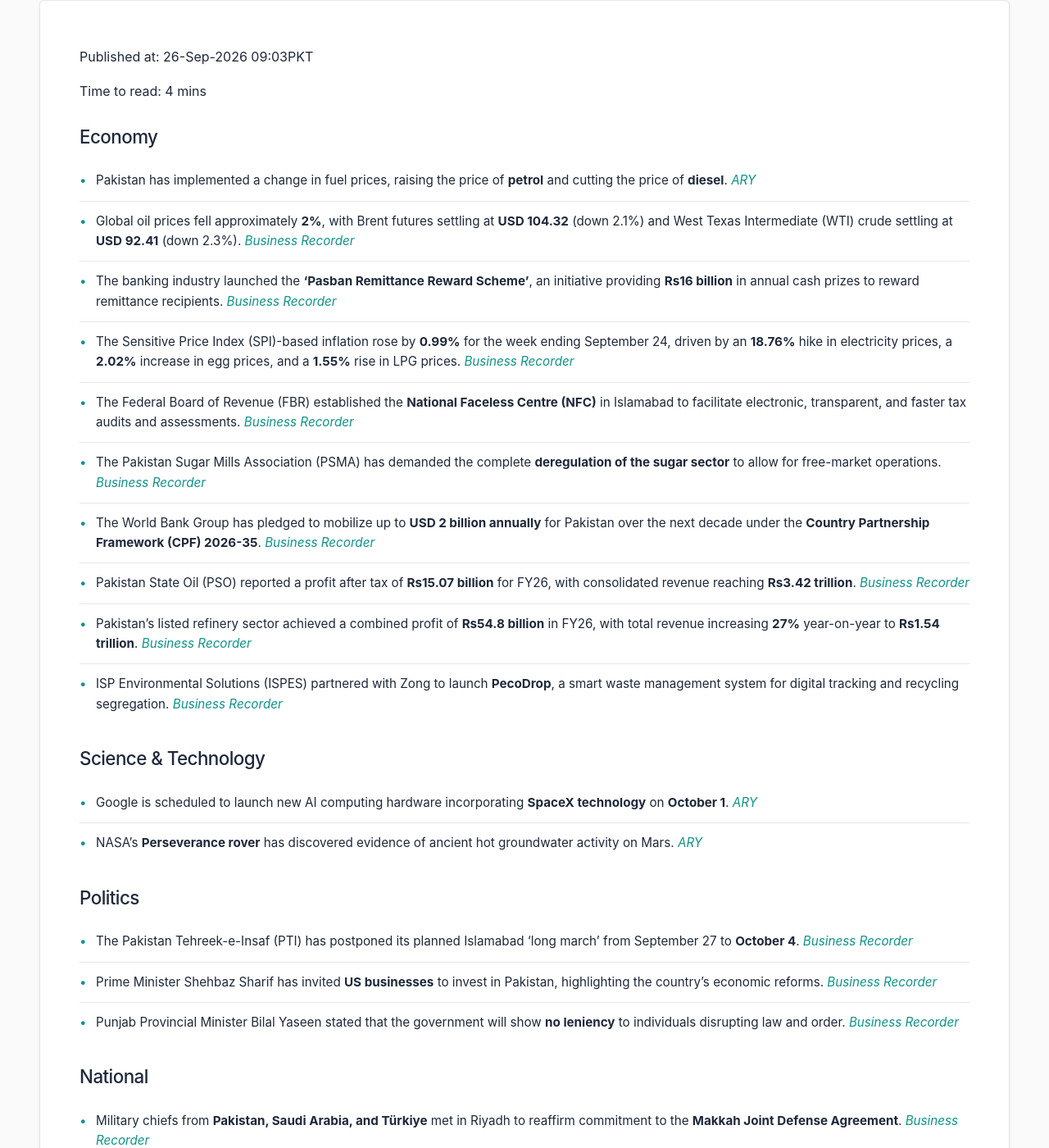
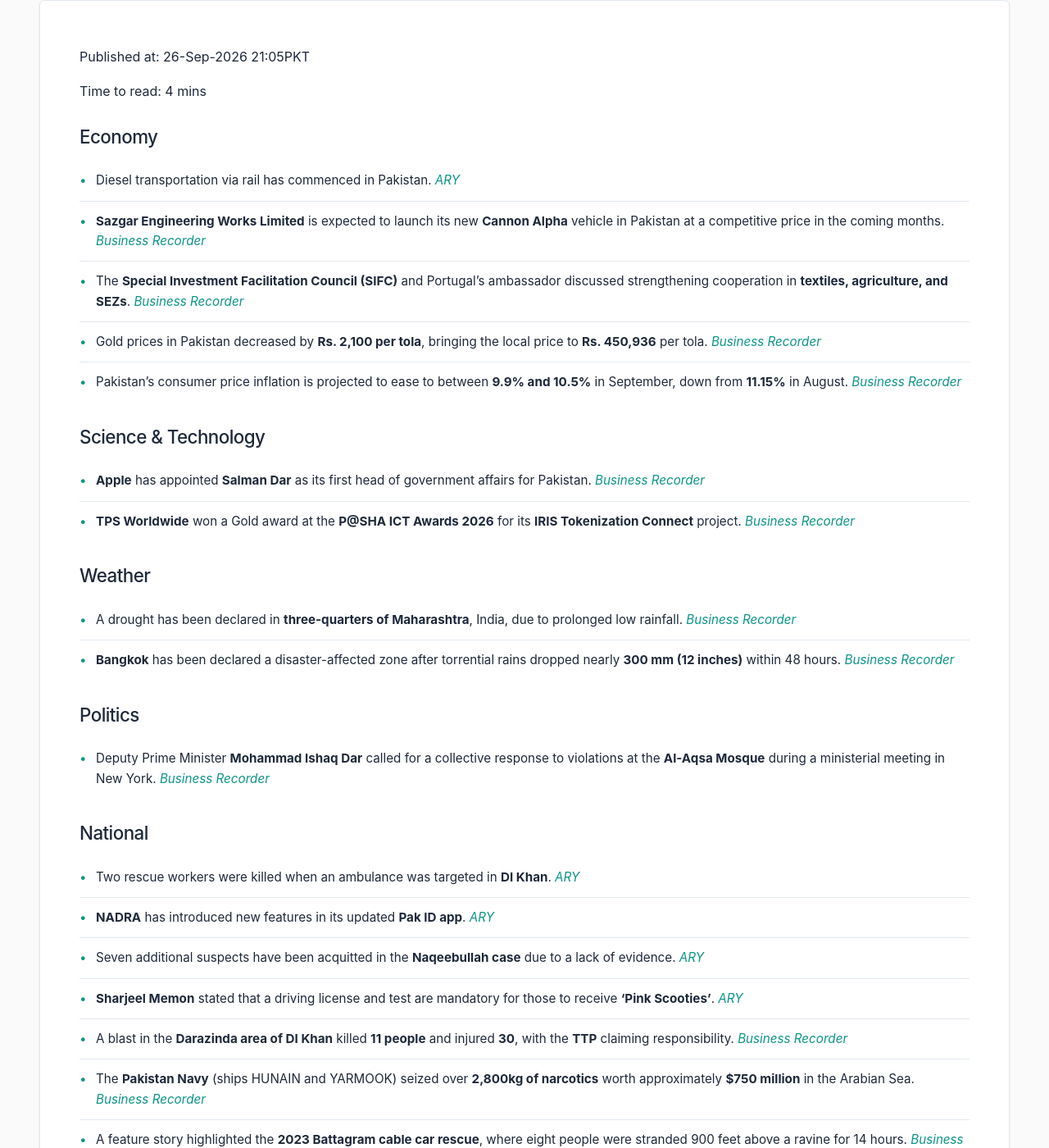
Before and after one commit to zsubzwary/news, a Jekyll site: the page built from en/index.md, in a window 1280 px wide and 1400 px high, scrolled down 259 px. Shown: the whole window at 82% size. Built offline with Jekyll 4.4.1, drawn with Linux system fonts in a browser that asks for light colours; some web fonts are replaced; comment, search, counter and statistics services are not loaded; some of the changed text lies outside the part shown.

Commit message:
DateTime; 2026-09-26T16:05:06.526Z

```diff
--- a/en/index.md
+++ b/en/index.md
@@ -4,51 +4,52 @@ title: Pakistan News Briefing
 lang: en
 ---
 
-Published at: 26-Sep-2026 09:03PKT
+Published at: 26-Sep-2026 21:05PKT
 
 Time to read: 4 mins
 
 ### Economy
-- Pakistan has implemented a change in fuel prices, raising the price of **petrol** and cutting the price of **diesel**. *[ARY](https://arynews.tv/pakistan-raises-petrol-price-cuts-diesel-price)*
-- Global oil prices fell approximately **2%**, with Brent futures settling at **USD 104.32** (down 2.1%) and West Texas Intermediate (WTI) crude settling at **USD 92.41** (down 2.3%). *[Business Recorder](https://www.brecorder.com/news/40441307/oil-prices-slide-2pc)*
-- The banking industry launched the **'Pasban Remittance Reward Scheme'**, an initiative providing **Rs16 billion** in annual cash prizes to reward remittance recipients. *[Business Recorder](https://www.brecorder.com/news/40441315/sbp-launches-remittance-reward-scheme)*
-- The Sensitive Price Index (SPI)-based inflation rose by **0.99%** for the week ending September 24, driven by an **18.76%** hike in electricity prices, a **2.02%** increase in egg prices, and a **1.55%** rise in LPG prices. *[Business Recorder](https://www.brecorder.com/news/40441314/spi-based-inflation-rises-slightly)*
-- The Federal Board of Revenue (FBR) established the **National Faceless Centre (NFC)** in Islamabad to facilitate electronic, transparent, and faster tax audits and assessments. *[Business Recorder](https://www.brecorder.com/news/40441313/fbr-establishes-nfc-in-islamabad)*
-- The Pakistan Sugar Mills Association (PSMA) has demanded the complete **deregulation of the sugar sector** to allow for free-market operations. *[Business Recorder](https://www.brecorder.com/news/40441312/psma-calls-for-complete-sugar-sector-deregulation)*
-- The World Bank Group has pledged to mobilize up to **USD 2 billion annually** for Pakistan over the next decade under the **Country Partnership Framework (CPF) 2026-35**. *[Business Recorder](https://www.brecorder.com/news/40441310/cpf-2026-35-world-bank-group-pledges-to-mobilise-up-to-usd2bn-annually-over-next-decade)*
-- Pakistan State Oil (PSO) reported a profit after tax of **Rs15.07 billion** for FY26, with consolidated revenue reaching **Rs3.42 trillion**. *[Business Recorder](https://www.brecorder.com/news/40441305/pso-posts-over-rs15bn-profit-in-fy26)*
-- Pakistan’s listed refinery sector achieved a combined profit of **Rs54.8 billion** in FY26, with total revenue increasing **27%** year-on-year to **Rs1.54 trillion**. *[Business Recorder](https://www.brecorder.com/news/40441304/higher-fuel-prices-refineries-report-rs548bn-profit-in-fy26)*
-- ISP Environmental Solutions (ISPES) partnered with Zong to launch **PecoDrop**, a smart waste management system for digital tracking and recycling segregation. *[Business Recorder](https://www.brecorder.com/news/40441319/ispes-launches-pecodrop-with-zong)*
+- Diesel transportation via rail has commenced in Pakistan. *[ARY](https://arynews.tv/pakistan-commences-transportation-of-diesel-by-rail)*
+- **Sazgar Engineering Works Limited** is expected to launch its new **Cannon Alpha** vehicle in Pakistan at a competitive price in the coming months. *[Business Recorder](https://www.brecorder.com/news/40441349/sazgar-to-launch-cannon-alpha-in-coming-months-report)*
+- The **Special Investment Facilitation Council (SIFC)** and Portugal's ambassador discussed strengthening cooperation in **textiles, agriculture, and SEZs**. *[Business Recorder](https://www.brecorder.com/news/40441343/pakistan-portugal-discuss-investment-opportunities-in-textiles-agri-amp-sezs)*
+- Gold prices in Pakistan decreased by **Rs. 2,100 per tola**, bringing the local price to **Rs. 450,936** per tola. *[Business Recorder](https://www.brecorder.com/news/40441342/gold-price-drops-by-rs2700-per-tola-in-pakistan)*
+- Pakistan's consumer price inflation is projected to ease to between **9.9% and 10.5%** in September, down from **11.15%** in August. *[Business Recorder](https://www.brecorder.com/news/40441339/pakistan-september-inflation-seen-easing-but-energy-pressures-persist)*
 
 ### Science & Technology
-- Google is scheduled to launch new AI computing hardware incorporating **SpaceX technology** on **October 1**. *[ARY](https://arynews.tv/google-to-introduce-spacex-tech-to-ai-computing-hardware-on-october-1-launch)*
-- NASA’s **Perseverance rover** has discovered evidence of ancient hot groundwater activity on Mars. *[ARY](https://arynews.tv/nasas-perseverance-rover-uncovers-ancient-hot-groundwater-activity-on-mars)*
+- **Apple** has appointed **Salman Dar** as its first head of government affairs for Pakistan. *[Business Recorder](https://www.brecorder.com/news/40441355/five-things-to-know-about-salman-dar-apples-first-head-of-govt-affairs-for-pakistan)*
+- **TPS Worldwide** won a Gold award at the **P@SHA ICT Awards 2026** for its **IRIS Tokenization Connect** project. *[Business Recorder](https://www.brecorder.com/news/40441354/tps-worldwide-wins-gold-at-p-at-sha-ict-awards-2026-for-iris-tokenization-connect)*
+
+### Weather
+- A drought has been declared in **three-quarters of Maharashtra**, India, due to prolonged low rainfall. *[Business Recorder](https://www.brecorder.com/news/40441350/drought-declared-in-three-quarters-of-indias-richest-state)*
+- **Bangkok** has been declared a disaster-affected zone after torrential rains dropped nearly **300 mm (12 inches)** within 48 hours. *[Business Recorder](https://www.brecorder.com/news/40441341/thai-capital-bangkok-declared-disaster-zone-amid-flooding)*
 
 ### Politics
-- The Pakistan Tehreek-e-Insaf (PTI) has postponed its planned Islamabad 'long march' from September 27 to **October 4**. *[Business Recorder](https://www.brecorder.com/news/40441306/pti-decides-to-postpone-islamabad-long-march)*
-- Prime Minister Shehbaz Sharif has invited **US businesses** to invest in Pakistan, highlighting the country's economic reforms. *[Business Recorder](https://www.brecorder.com/news/40441311/pm-invites-us-firms-to-tap-investment-potential)*
-- Punjab Provincial Minister Bilal Yaseen stated that the government will show **no leniency** to individuals disrupting law and order. *[Business Recorder](https://www.brecorder.com/news/40441316/no-leniency-to-be-shown-to-those-disrupting-law-order)*
+- Deputy Prime Minister **Mohammad Ishaq Dar** called for a collective response to violations at the **Al-Aqsa Mosque** during a ministerial meeting in New York. *[Business Recorder](https://www.brecorder.com/news/40441348/dpm-dar-urges-collective-response-to-violations-at-al-aqsa-mosque)*
 
 ### National
-- Military chiefs from **Pakistan, Saudi Arabia, and Türkiye** met in Riyadh to reaffirm commitment to the **Makkah Joint Defense Agreement**. *[Business Recorder](https://www.brecorder.com/news/40441302/military-chiefs-of-turkiye-pakistan-ksa-hold-talks)*
-- Pakistan has been selected as one of the first five countries for the **COP31 climate finance** implementation initiative. *[ARY](https://arynews.tv/pakistan-among-first-five-countries-selected-for-cop31-climate-finance-implementation-initiative)*
-- Punjab Governor Sardar Saleem Haider Khan called for a formal policy framework to promote **domestic solar system manufacturing**. *[Business Recorder](https://www.brecorder.com/news/40441318/governor-calls-for-policy-to-boost-local-solar-manufacturing)*
-- Commissioner Karachi Syed Hassan Naqvi has ordered intensified measures to control the **stray-dog population** and ensure availability of anti-rabies vaccines. *[Business Recorder](https://www.brecorder.com/news/40441317/commissioner-orders-steps-to-curb-dog-bite-incidents)*
-- Medical fitness certificate submissions for **Hajj 2027** Pakistani pilgrims have transitioned to an online system. *[ARY](https://arynews.tv/hajj-2027-medical-fitness-certificate-submission-goes-online-for-pakistani-pilgrims)*
-- An inquest revealed that **Noah Woods** escaped a play area through a gap in a fence. *[ARY](https://arynews.tv/noah-woods-inquest-reveals-he-escaped-play-area-through-gap-in-fence)*
-- Recent security incidents, including an assault on **Kohat Police Lines**, have heightened terrorism concerns in Pakistan. *[Business Recorder](https://www.brecorder.com/news/40441256/converging-crises)*
+- Two rescue workers were killed when an ambulance was targeted in **DI Khan**. *[ARY](https://arynews.tv/ambulance-targeted-in-di-khan-two-rescue-workers-killed)*
+- **NADRA** has introduced new features in its updated **Pak ID app**. *[ARY](https://arynews.tv/nadra-introduces-new-features-in-updated-pak-id-app)*
+- Seven additional suspects have been acquitted in the **Naqeebullah case** due to a lack of evidence. *[ARY](https://arynews.tv/naqeebullah-case-seven-more-suspects-acquitted-over-lack-of-evidence)*
+- **Sharjeel Memon** stated that a driving license and test are mandatory for those to receive **‘Pink Scooties’**. *[ARY](https://arynews.tv/driving-licence-and-test-mandatory-to-receive-pink-scooties-says-sharjeel-memon)*
+- A blast in the **Darazinda area of DI Khan** killed **11 people** and injured **30**, with the **TTP** claiming responsibility. *[Business Recorder](https://www.brecorder.com/news/40441353/blast-in-dera-ismail-khan-kills-11-injures-30-rescue-1122)*
+- The **Pakistan Navy** (ships HUNAIN and YARMOOK) seized over **2,800kg of narcotics** worth approximately **$750 million** in the Arabian Sea. *[Business Recorder](https://www.brecorder.com/news/40441340/pakistan-navy-seizes-over-2800kg-narcotics-worth-750mn-in-arabian-sea)*
+- A feature story highlighted the **2023 Battagram cable car rescue**, where eight people were stranded 900 feet above a ravine for 14 hours. *[Business Recorder](https://www.brecorder.com/news/40441213/how-a-pakistani-rescue-became-a-hollywood-thriller-and-what-it-took-to-get-there)*
 
 ### International
-- Iranian President Masoud Pezeshkian stated at the UN that the **United States** must decide whether to end its war with Iran. *[Business Recorder](https://www.brecorder.com/news/40441303/us-must-choose-whether-to-end-war-iran)*
-- An Indian minister was unable to provide answers to questions posed by an **ARY News** journalist. *[ARY](https://arynews.tv/watch-indian-minister-fails-to-answer-questions-by-ary-news-journalist)*
-- A **WTO** report highlighted that the global trading system is facing its most serious disruptions in 80 years. *[Business Recorder](https://www.brecorder.com/news/40441255/global-trade-disruptions)*
-- The **US Consulate General in Karachi** hosted a "Freedom 250" reception to celebrate 250 years of American independence. *[Business Recorder](https://www.brecorder.com/news/40441260/us-consulate-general-marks-freedom-250)*
+- Iranian officials stated the country will make **no nuclear concessions**. *[ARY](https://arynews.tv/iran-will-make-no-nuclear-concessions-iranian-official-says)*
+- Frustration over the cost of living in **Brazil** is undermining **Lula’s reelection bid**. *[ARY](https://arynews.tv/in-brazil-frustration-over-cost-of-living-undermines-lulas-reelection-bid)*
+- **Venezuela's president** returned from a US visit without securing any deals or establishing a firm election date. *[ARY](https://arynews.tv/venezuela-president-returns-from-us-visit-with-no-deals-no-firm-election-date)*
+- US President **Donald Trump** rejected an Iranian proposal to reopen the **Strait of Hormuz** and end regional fighting. *[Business Recorder](https://www.brecorder.com/news/40441358/trump-rejects-iranian-proposal-to-open-hormuz-and-end-fighting)*
+- The death toll from a ferry sinking in Indonesia's **Java Sea** has risen to **64**, with **71 people** still missing. *[Business Recorder](https://www.brecorder.com/news/40441357/death-toll-from-indonesia-ferry-sinking-jumps-to-64)*
+- Pakistan informed the **UNGA** that India is supporting terrorism and violating minority rights. *[Business Recorder](https://www.brecorder.com/news/40441351/india-is-supporting-terrorism-violating-minority-rights-pakistan-tells-unga)*
+- Iranian President **Masoud Pezeshkian** announced that the Supreme Leader backs a new plan to reopen the **Strait of Hormuz**. *[Business Recorder](https://www.brecorder.com/news/40441352/iran-president-says-supreme-leader-backs-new-plan-to-reopen-hormuz)*
+- **China and the US** have agreed to a **$30 billion reciprocal tariff-reduction** arrangement and to launch an AI dialogue. *[Business Recorder](https://www.brecorder.com/news/40441346/china-us-agree-to-30-billion-tariff-cut-ai-dialogue-during-xi-visit)*
+- One woman has died and five people are missing following an explosion and building collapse in **Athens, Greece**. *[Business Recorder](https://www.brecorder.com/news/40441345/one-dead-5-missing-after-explosion-destroys-building-in-athens)*
 
 ### Sports
-- Coach Thomas Tuchel addressed the absence of **Cole Palmer** from the England national team camp. *[ARY](https://arynews.tv/tuchel-addresses-palmers-england-camp-absences)*
+- **Virat Kohli** stated that the **2027 World Cup** will be his final tournament for India. *[Business Recorder](https://www.brecorder.com/news/40441347/kohli-says-2027-world-cup-will-be-his-last-for-india)*
+- Australian wicketkeeper **Josh Inglis** has been ruled out of the final two ODIs against South Africa due to a **right index finger fracture**. *[Business Recorder](https://www.brecorder.com/news/40441344/australia-dealt-injury-blow-as-inglis-returns-home-with-finger-fracture)*
 
 ### Health
-- New findings suggest that the effects caused by the **Alzheimer’s gene** may be reversible. *[ARY](https://arynews.tv/effects-of-alzheimers-gene-might-be-reversible)*
-
-### Other
-- During UN week, **Mamdani** was noted for participating in various activities, including subway travel and soccer. *[ARY](https://arynews.tv/mamdani-makes-waves-during-un-week-with-subway-soccer-and-spats)*
+- Research examines how **GLP-1 medications** impact cancer survival and immune response. *[ARY](https://arynews.tv/how-glp-1-medications-impact-cancer-survival-and-immune-response)*
+- The US has approved **AbbVie’s drug, Tavapadon**, for the treatment of Parkinson’s disease. *[ARY](https://arynews.tv/tavapadon-us-approves-abbvies-drug-for-parkinsons-disease)*
```
